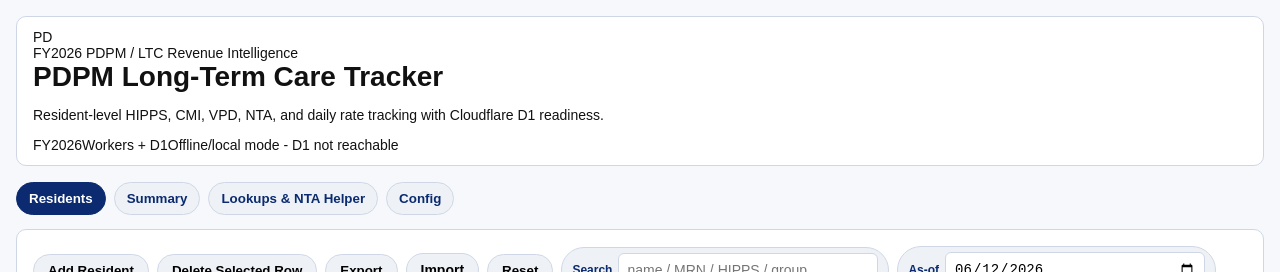
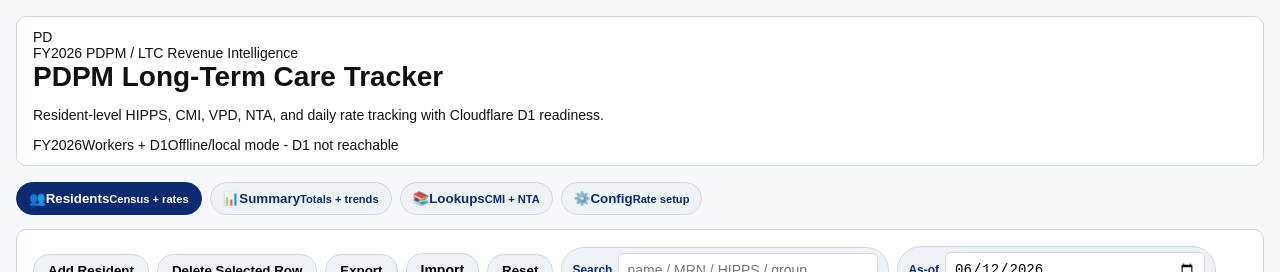
Before and after one commit to juanenguerra-cmd/pdpm, a React (Vite) app: page / in a window 1280 px wide. Shown: the top 272 px of the page. Built offline with nearby package versions, Linux system fonts and the light colour scheme; no server answers.

Commit message:
style: redesign navigation tabs

```diff
--- a/src/components/Tabs.jsx
+++ b/src/components/Tabs.jsx
@@ -1,23 +1,27 @@
 const TABS = [
-  ["residents", "Residents"],
-  ["summary", "Summary"],
-  ["lookups", "Lookups & NTA Helper"],
-  ["config", "Config"],
+  { id: 'residents', label: 'Residents', icon: '👥', hint: 'Census + rates' },
+  { id: 'summary', label: 'Summary', icon: '📊', hint: 'Totals + trends' },
+  { id: 'lookups', label: 'Lookups', icon: '📚', hint: 'CMI + NTA' },
+  { id: 'config', label: 'Config', icon: '⚙️', hint: 'Rate setup' },
 ];
 
 export function Tabs({ activeTab, onChange }) {
   return (
-    <div className="tabs">
-      {TABS.map(([id, label]) => (
+    <nav className="tabs" aria-label="PDPM tracker navigation">
+      {TABS.map((tab) => (
         <button
-          key={id}
+          key={tab.id}
           type="button"
-          className={`tab ${activeTab === id ? "active" : ""}`}
-          onClick={() => onChange(id)}
+          className={`tab ${activeTab === tab.id ? 'active' : ''}`}
+          onClick={() => onChange(tab.id)}
         >
-          {label}
+          <span className="tabIcon" aria-hidden="true">{tab.icon}</span>
+          <span className="tabCopy">
+            <span>{tab.label}</span>
+            <small>{tab.hint}</small>
+          </span>
         </button>
       ))}
-    </div>
+    </nav>
   );
 }
```
